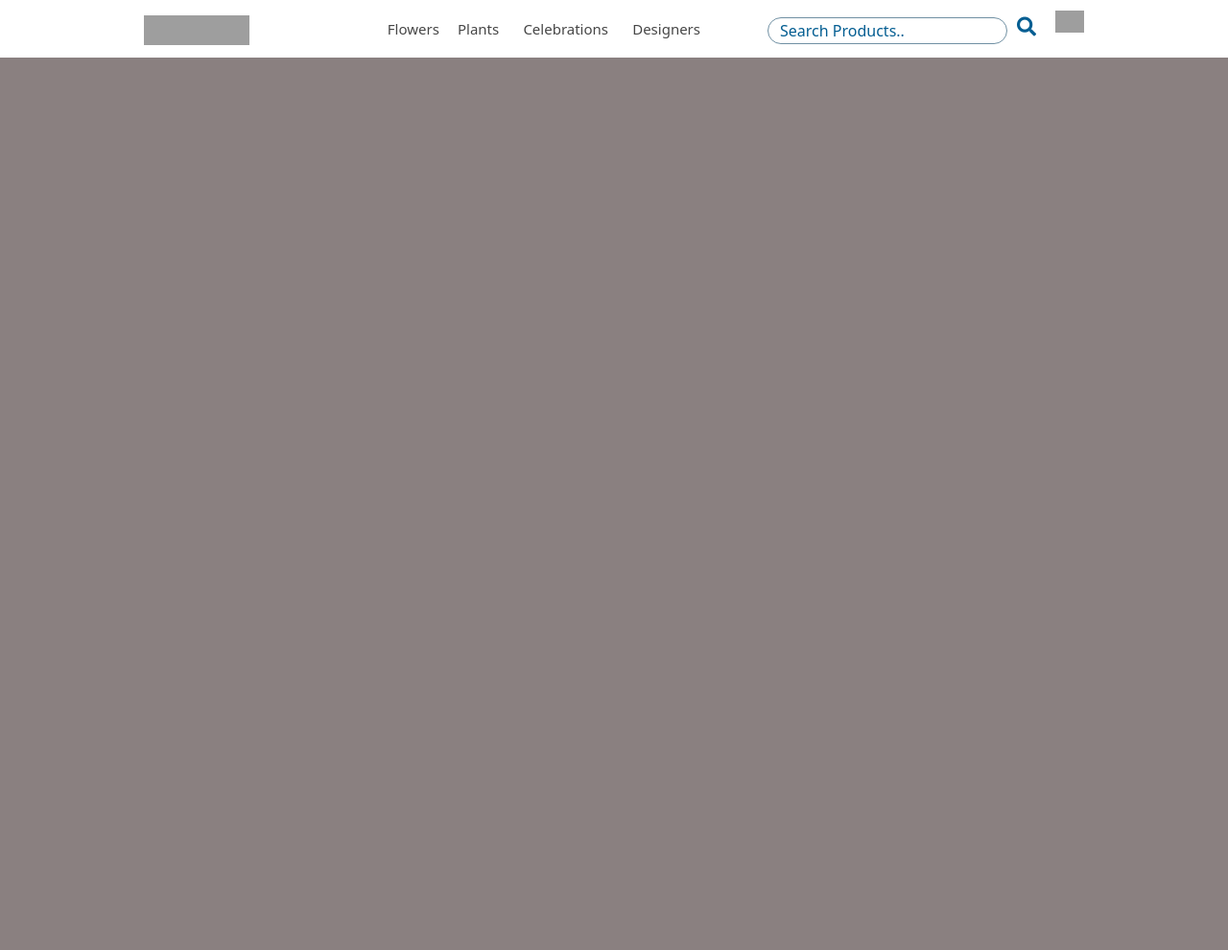
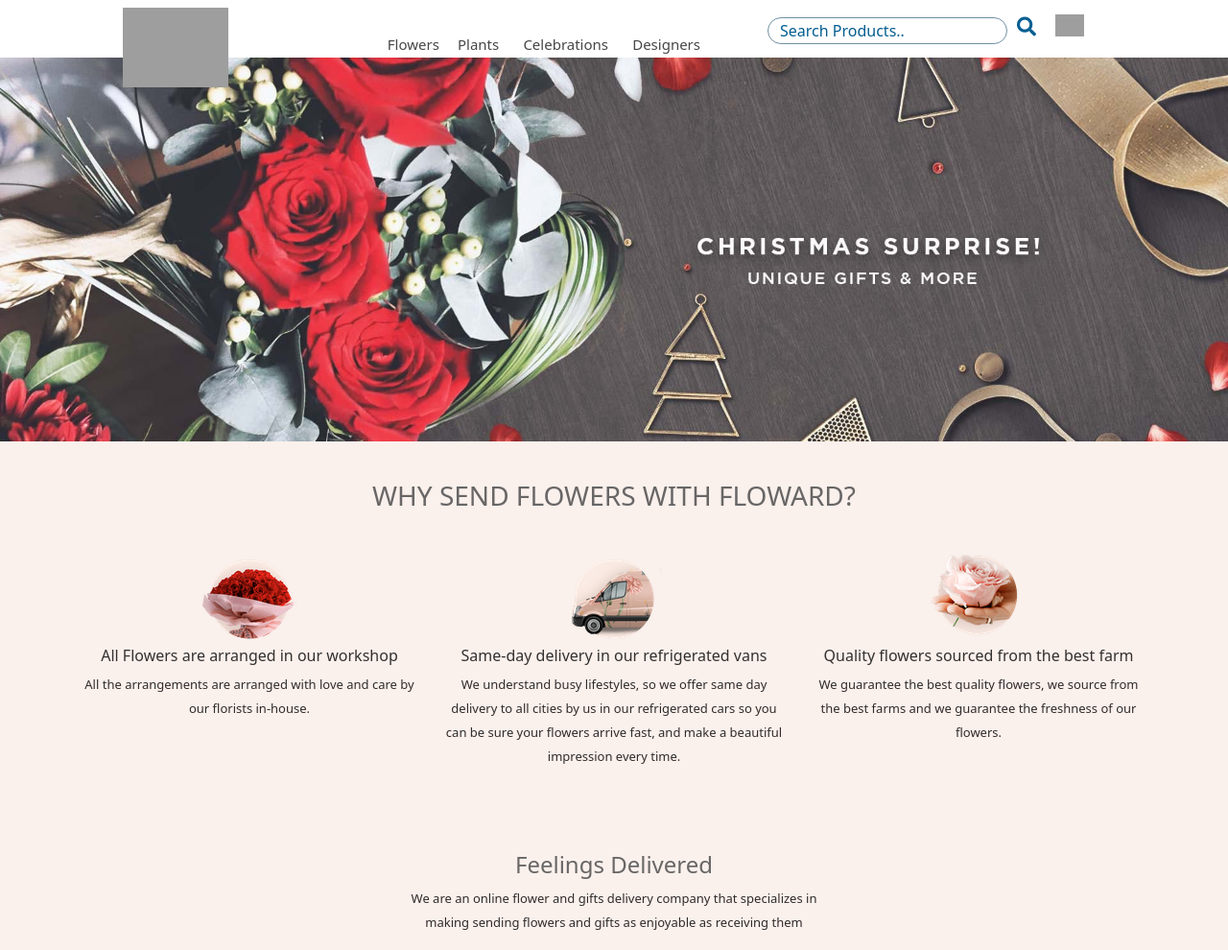
Before and after one commit to Amr-mohsen64/flowersEcommerce, a plain HTML site: page index.html in a window 1280 px wide. Shown: the whole page at 96% size. Before the commit the page ends 800 px from the top, so only its background shows below. Drawn offline with Linux system fonts and the light colour scheme; grey boxes are pictures that could not be loaded.

Commit message:
first section of home

```diff
--- /dev/null
+++ b/css/home.css
@@ -0,0 +1,31 @@
+
+.banner img{
+    max-width: 100%;
+    height: auto;
+    cursor: pointer;
+}
+.container1{
+    width: 100%;
+    background-color: #faf0ec;
+    text-align: center;
+}
+.fonts h3{
+    margin:40px 0 40px 0;
+    color: rgb(104, 102, 102);
+}
+
+.fonts p{
+    font-size: 13px;
+    line-height: 25px;
+    color: rgb(26, 23, 23);
+    opacity: .9;
+}
+.fonts h6{
+    color: rgba(0,0,0,.8)
+}
+
+.fonts h4{
+    margin-top:70px;
+    color: rgb(104, 102, 102);
+
+}
--- a/css/nav.css
+++ b/css/nav.css
@@ -1,25 +1,24 @@
-
-
 .navbar{
     width: 100%;
     height: 60px;
     background-color: white;
     position: fixed;
     transition: 1s all;
+    z-index: 3;
 }
 #lines{
     display: none;
 }
 .navbar img{
-
-    margin-left: 150px;
-    margin-top: -4px;
+    max-width: 100%;
+    height: auto;
+    margin-left: 10%;
     cursor: pointer;
 }
 .navbar ul{
     list-style: none;
-    margin-right: 700px;
-    margin-top: 10px;
+    margin-right: 50%;
+    margin-top: 1%;
 }
 .navbar li{
     display: inline-block;
@@ -84,6 +83,7 @@
     top: 15px;
     right: 150px;
     cursor: pointer;
+    max-width: 100%;
 
 }
 .navslide{
@@ -107,6 +107,7 @@
     top: 11px;
     left: -49px;
     transition:  1s all;
+    display: none;
 
 }
 .navslide li{
--- a/css/style.css
+++ b/css/style.css
@@ -3,6 +3,7 @@ body{
     padding: 0;
     box-sizing: border-box;
     background-color: rgb(138, 128, 128);
+
 }
 
 ::-webkit-scrollbar{
--- a/index.html
+++ b/index.html
@@ -10,12 +10,51 @@
     <link href="css/bootstrap.min.css" rel="stylesheet">
     <link href="css/nav.css" rel="stylesheet">
     <link href="css/style.css" rel="stylesheet">
+    <link href="css/home.css" rel="stylesheet">
     <link rel="preconnect" href="https://fonts.gstatic.com">
     <link href="css/all.css" rel="stylesheet">
 </head>
 
 <body>
     <nav include-html="nav.html" id="indexNave_file"></nav>
+    <div style="height: 60px;"></div>
+    <header class="banner">
+        <img src="img/banner.jpg">
+    </header>
+    <section class="container1">
+        <section class="container">
+            <div class="row">
+                <div class="col-md-12 fonts">
+                    <h3>WHY SEND FLOWERS WITH FLOWARD?</h3>
+                </div>
+                <div class="col-lg-4 col-md-4 col-sm-12 fonts ">
+                    <img src="img/why3.png">
+                    <h6>All Flowers are arranged in our workshop</h6>
+                    <p>All the arrangements are arranged with love and care by our florists in-house.</p>
+                </div>
+                <div class="col-lg-4 col-md-4 col-sm-12 fonts">
+                    <img src="img/why2.png">
+                    <h6>Same-day delivery in our refrigerated vans</h6>
+                    <p>We understand busy lifestyles,
+                        so we offer same day delivery to all cities by us in our refrigerated cars so you can be sure
+                        your
+                        flowers arrive fast,
+                        and make a beautiful impression every time.</p>
+                </div>
+                <div class="col-lg-4 col-md-4 col-sm-12 fonts ">
+                    <img src="img/why1.png">
+                    <h6>Quality flowers sourced from the best farm</h6>
+                    <p>We guarantee the best quality flowers,
+                        we source from the best farms and we guarantee the freshness of our flowers.</p>
+                </div>
+                <div class="col-md-12 fonts">
+                    <h4>Feelings Delivered</h4>
+                    <p>We are an online flower and gifts delivery company that specializes
+                        in <br>making sending flowers and gifts as enjoyable as receiving them</p>
+                </div>
+            </div>
+        </section>
+    </section>
 
 
 
--- a/nav.html
+++ b/nav.html
@@ -31,7 +31,7 @@
           <div class="dropdown-content">
             <a href="#">I Love You</a>
             <a href="#">Thank You</a>
-            <a href="#">Chrismats</a>
+            <a href="#">Happy Birthday</a>
           </div>
         </div>
       </li>
@@ -52,7 +52,7 @@
             <div class="dropdown-content">
               <a href="#">I Love You</a>
               <a href="#">Thank You</a>
-              <a href="#">Chrismats</a>
+              <a href="#">Happy Birthday</a>
             </div>
           </div>
         </li>
```
Also changed, not shown: json/data.json (+8 -8 lines), img/banner.jpg (added), img/why1.png (added), img/why2.png (added), img/why3.png (added).
